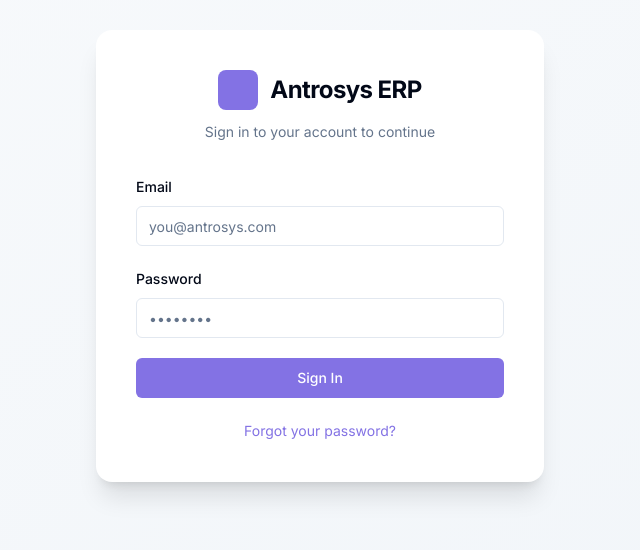
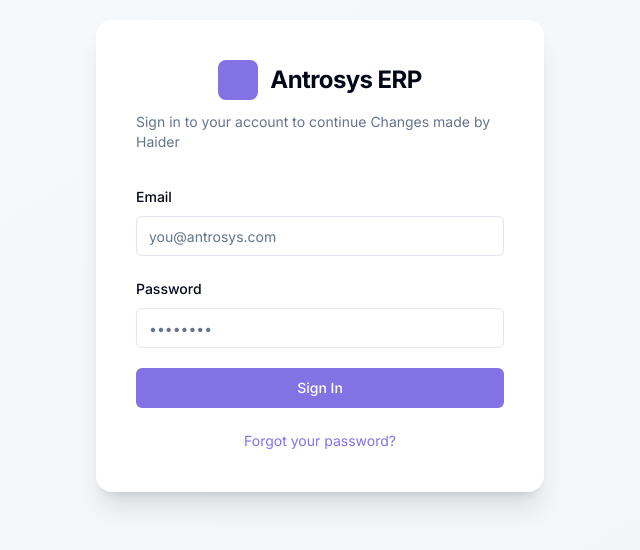
Before and after one commit to Antrosys-LLC/Antrosys-360-ERP-, a Next.js app in the folder apps/web/: page /login in a window 1280 px wide. Shown: the part 144-694 px from the top of the page, without its empty margins (320-960 px from the left). Built offline with nearby package versions, Linux system fonts and the light colour scheme.

Commit message:
Testing Code Push

```diff
--- a/apps/web/src/app/(auth)/login/page.tsx
+++ b/apps/web/src/app/(auth)/login/page.tsx
@@ -14,6 +14,7 @@ export default function LoginPage() {
           </div>
           <p className="text-sm text-muted-foreground">
             Sign in to your account to continue
+            Changes made by Haider
           </p>
         </div>
 
```
Also changed, not shown: 1 other file (tests, documents, lock files or other folders).
